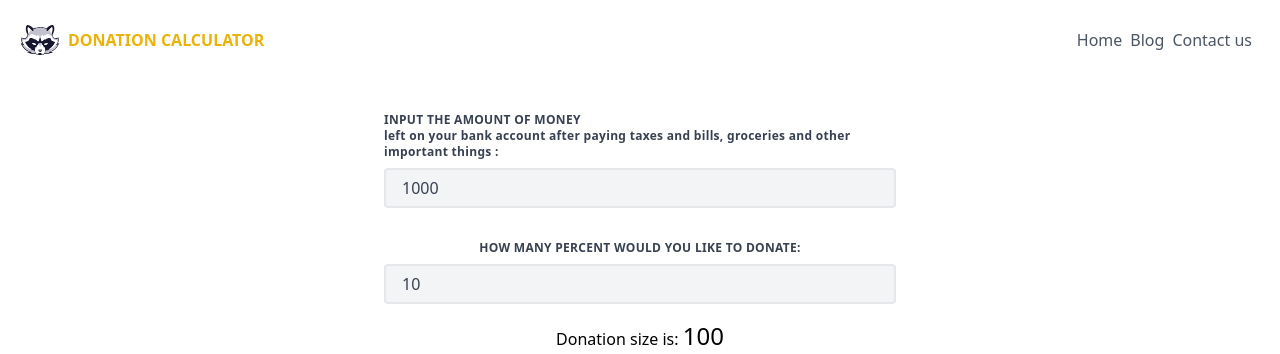
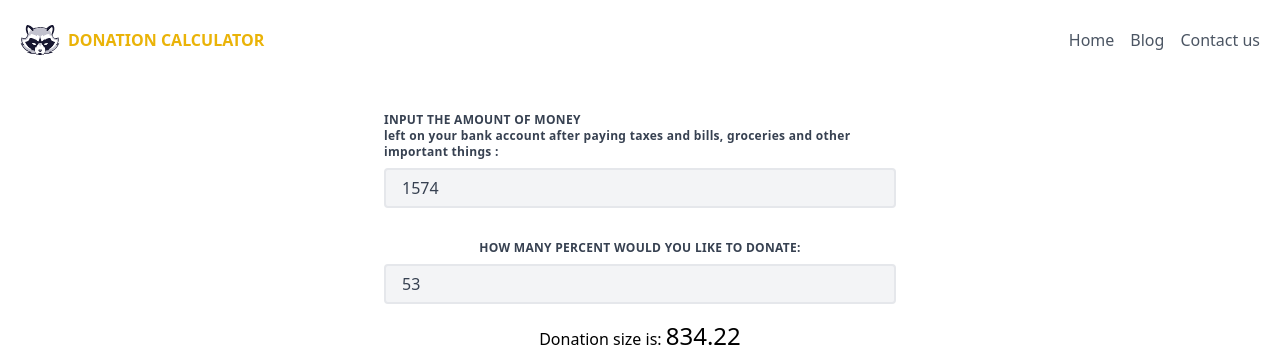
Before and after one commit to mirafedas/svelte-vite-ts, a Svelte app: page / in a window 1280 px wide. Shown: the top 354 px of the page. Built offline with nearby package versions, Linux system fonts and the light colour scheme.

Commit message:
minor styles fix

```diff
--- a/src/components/Calculator.svelte
+++ b/src/components/Calculator.svelte
@@ -1,6 +1,6 @@
 <script lang="ts">
-  let money = 1000;
-  let percents = 10;
+  let money = 1574;
+  let percents = 53;
   $: donation = (money * percents) / 100;
 </script>
 
--- a/src/components/Header.svelte
+++ b/src/components/Header.svelte
@@ -110,13 +110,13 @@
       class="md:ml-auto flex flex-wrap items-center text-base justify-center"
     >
       <ul class="list-none flex justify-between">
-        <li class="mr-2 hover:text-yellow-500">
+        <li class="mr-4 hover:text-yellow-500">
           <NavLink to="/">Home</NavLink>
         </li>
-        <li class="mr-2">
+        <li class="mr-4 hover:text-yellow-500">
           <NavLink to="/blog">Blog</NavLink>
         </li>
-        <li class="mr-2">
+        <li class="hover:text-yellow-500">
           <NavLink to="/contact-us">Contact us</NavLink>
         </li>
       </ul>
--- a/src/components/Organizations.svelte
+++ b/src/components/Organizations.svelte
@@ -2,7 +2,6 @@
   import { organizations } from "../stores.js";
   import Organization from "./Organization.svelte";
   import Button from "../lib/Button.svelte";
-  import { fix_and_outro_and_destroy_block } from "svelte/internal";
 
   let organizations_value;
 
--- a/src/routes/ContactUs.svelte
+++ b/src/routes/ContactUs.svelte
@@ -3,9 +3,9 @@
   import Button from "../lib/Button.svelte";
 </script>
 
-<section class="text-gray-600 body-font relative">
-  <div class="container px-5 py-24 mx-auto">
-    <div class="flex flex-col text-center w-full mb-12">
+<main class="text-gray-600 body-font relative">
+  <section class="container px-5 py-24 mx-auto">
+    <article class="flex flex-col text-center w-full mb-12">
       <h1
         class="sm:text-3xl text-2xl font-medium title-font mb-4 text-gray-900"
       >
@@ -14,7 +14,7 @@
       <p class="lg:w-2/3 mx-auto leading-relaxed text-base">
         The response time is usually 1-2 working days.
       </p>
-    </div>
+    </article>
     <div class="lg:w-1/2 md:w-2/3 mx-auto">
       <div class="flex flex-wrap -m-2">
         <div class="p-2 w-1/2">
@@ -144,5 +144,5 @@
         </div>
       </div>
     </div>
-  </div>
-</section>
+  </section>
+</main>
```
Also changed, not shown: 2 other files (tests, documents, lock files or other folders).
